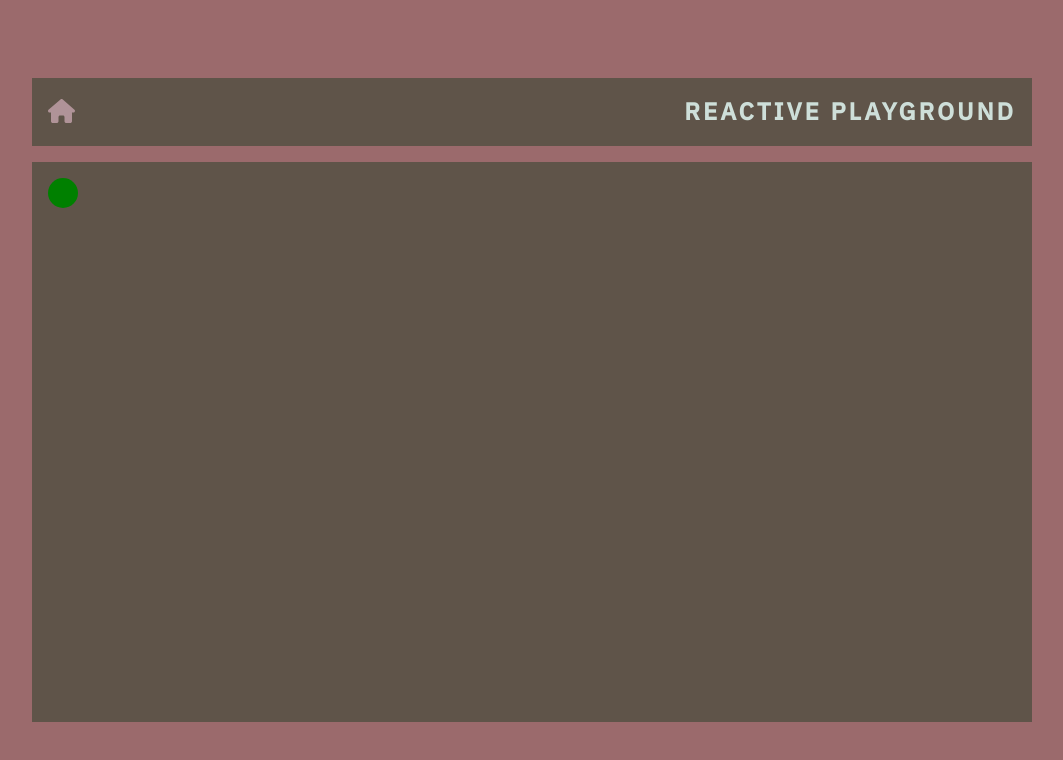
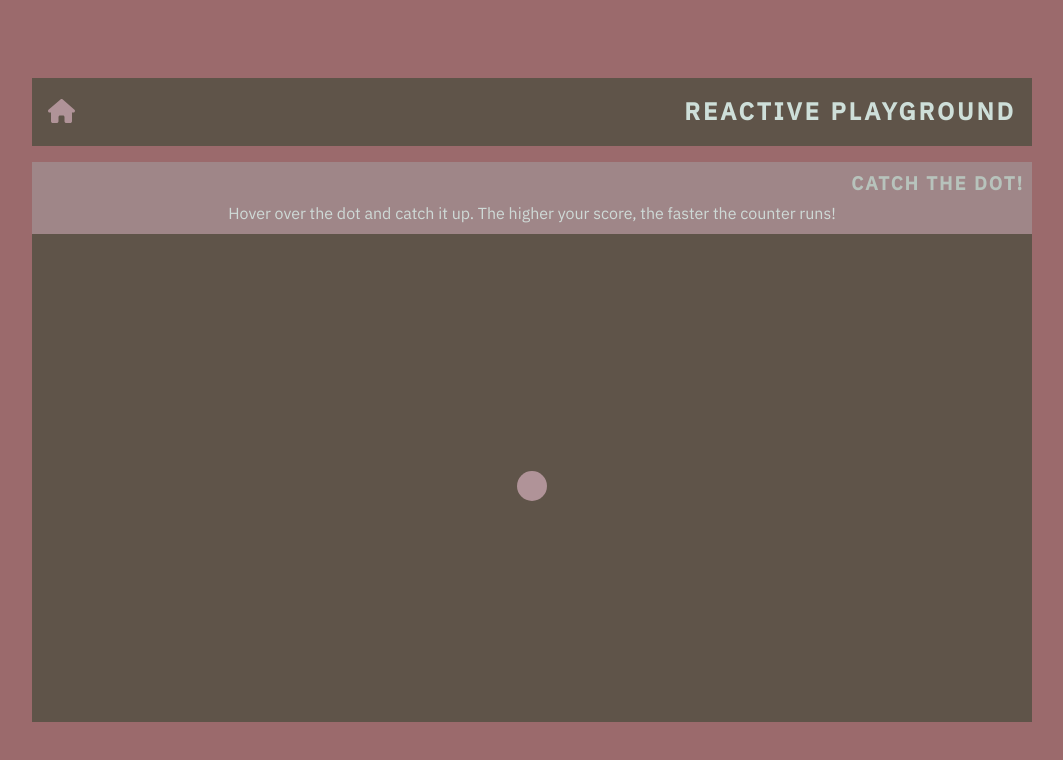
Before and after one commit to ghostwriter7/reactive-playground, an Angular app: page /catch-the-dot in a window 1280 px wide. Shown: the top 760 px of the page, without its empty margins (108-1171 px from the left). Built offline with nearby package versions, Linux system fonts and the light colour scheme.

Commit message:
Improved playing area of catch the dot game

```diff
--- a/src/app/pages/catch-the-dot/catch-the-dot.module.ts
+++ b/src/app/pages/catch-the-dot/catch-the-dot.module.ts
@@ -2,6 +2,7 @@ import { NgModule } from '@angular/core';
 import { CommonModule } from '@angular/common';
 import { RouterModule, Routes } from '@angular/router';
 import { CatchTheDotComponent } from './catch-the-dot/catch-the-dot.component';
+import { SharedModule } from '../../shared/shared.module';
 
 const routes: Routes = [
   { path: '', component: CatchTheDotComponent }
@@ -13,7 +14,8 @@ const routes: Routes = [
   ],
   imports: [
     CommonModule,
-    RouterModule.forChild(routes)
+    RouterModule.forChild(routes),
+    SharedModule
   ]
 })
 export class CatchTheDotModule { }
--- a/src/app/pages/catch-the-dot/catch-the-dot/catch-the-dot.component.html
+++ b/src/app/pages/catch-the-dot/catch-the-dot/catch-the-dot.component.html
@@ -1,2 +1,7 @@
-<div class="dot" #dot></div>
-<div class="timer" #timer></div>
+<app-header title="Catch the dot!">
+  Hover over the dot and catch it up. The higher your score, the faster the counter runs!
+</app-header>
+<div class="game-area" #area>
+  <div class="dot" #dot></div>
+  <div class="timer" #timer></div>
+</div>
--- a/src/app/pages/catch-the-dot/catch-the-dot/catch-the-dot.component.scss
+++ b/src/app/pages/catch-the-dot/catch-the-dot/catch-the-dot.component.scss
@@ -1,7 +1,7 @@
 .dot {
   width: 30px;
   height: 30px;
-  background-color: green;
+  background-color: var(--clr-accent);
   border-radius: 100%;
   transition: all 0.5s ease-in-out;
   text-align: center;
@@ -18,3 +18,10 @@
   justify-content: center;
   pointer-events: none;
 }
+
+.game-area {
+  flex: 1 1 100%;
+  display: flex;
+  align-items: center;
+  justify-content: center;
+}
--- a/src/app/pages/catch-the-dot/catch-the-dot/catch-the-dot.component.ts
+++ b/src/app/pages/catch-the-dot/catch-the-dot/catch-the-dot.component.ts
@@ -14,11 +14,17 @@ interface State {
 export class CatchTheDotComponent implements OnInit {
   @ViewChild('dot', { static: true }) dot!: ElementRef;
   @ViewChild('timer', { static: true }) timer!: ElementRef;
+  @ViewChild('area', { static: true }) area!: ElementRef;
   private _game$!: Subscription;
-
+  private _horizontalRange!: [number, number];
+  private _verticalRange!: [number, number];
   constructor(private _renderer: Renderer2) { }
 
   ngOnInit(): void {
+    const { width, height } = this.area.nativeElement.getBoundingClientRect();
+    this._horizontalRange = [-width / 2, width / 2];
+    this._verticalRange = [-height / 2, height / 2];
+
     this._game$ = fromEvent(this.dot.nativeElement, 'mouseenter').pipe(
       tap(this.repositionDot.bind(this)),
       scan<any, State>((state, _) => ({
@@ -37,8 +43,8 @@ export class CatchTheDotComponent implements OnInit {
   private repositionDot(): void {
     this._renderer.setStyle(this.dot.nativeElement, 'width', '5px');
     this._renderer.setStyle(this.dot.nativeElement, 'height', '5px');
-    const x = Math.random() * 250;
-    const y = Math.random() * 250;
+    const x = Math.random() * (this._horizontalRange[1] - this._horizontalRange[0]) + this._horizontalRange[0];
+    const y = Math.random() * (this._verticalRange[1] - this._verticalRange[0]) + this._verticalRange[0];
     this._renderer.setStyle(this.dot.nativeElement, 'transform', `translate(${x}px, ${y}px)`);
   }
 
--- a/src/app/shared/header/header.component.html
+++ b/src/app/shared/header/header.component.html
@@ -1,4 +1,4 @@
 <div class="header">
-  <h1 class="header__title">{{ title }}</h1>
+  <h3 class="header__title">{{ title }}</h3>
   <p class="header__description"><ng-content></ng-content></p>
 </div>
--- a/src/app/shared/header/header.component.scss
+++ b/src/app/shared/header/header.component.scss
@@ -1,15 +1,19 @@
 .header {
-  background-color: blue;
+  background-color: var(--clr-accent);
   opacity: .8;
   margin-bottom: 1rem;
+  padding: .5rem;
 
   &__title {
     text-transform: uppercase;
-    text-align: center;
-    color: #fff;
+    letter-spacing: 2px;
+    text-align: right;
+    color: var(--clr-primary);
+    margin-bottom: .25rem;
   }
 
   &__description {
-    color: #fff;
+    text-align: center;
+    color: var(--clr-secondary);
   }
 }
--- a/src/styles.scss
+++ b/src/styles.scss
@@ -46,5 +46,11 @@ a {
   min-height: 70vh;
   background-color: var(--bg-primary);
   color: var(--clr-primary);
-  padding: 1rem;
+
+  & > *:not(:first-child) {
+    display: flex;
+    min-height: 70vh;
+    align-items: stretch;
+    flex-direction: column;
+  }
 }
```
